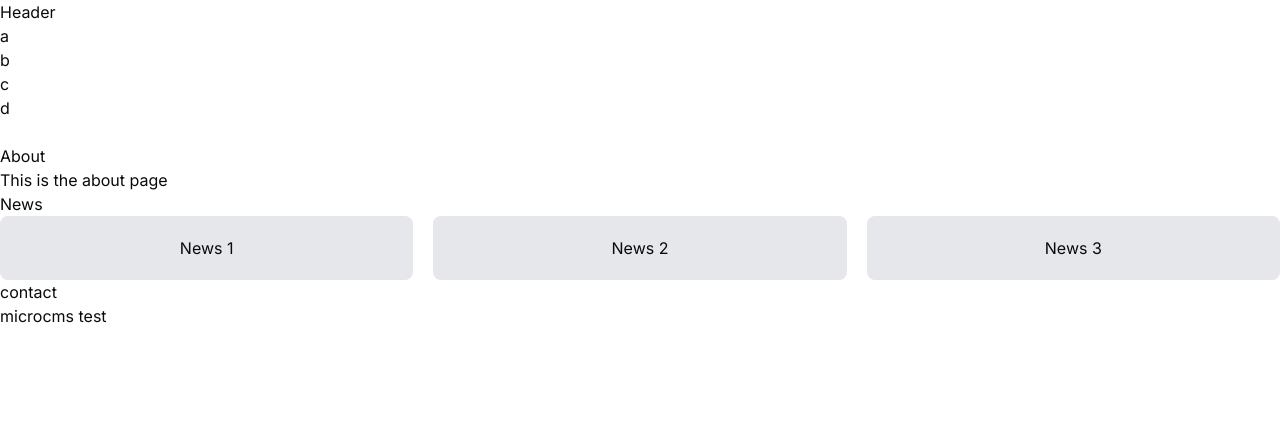
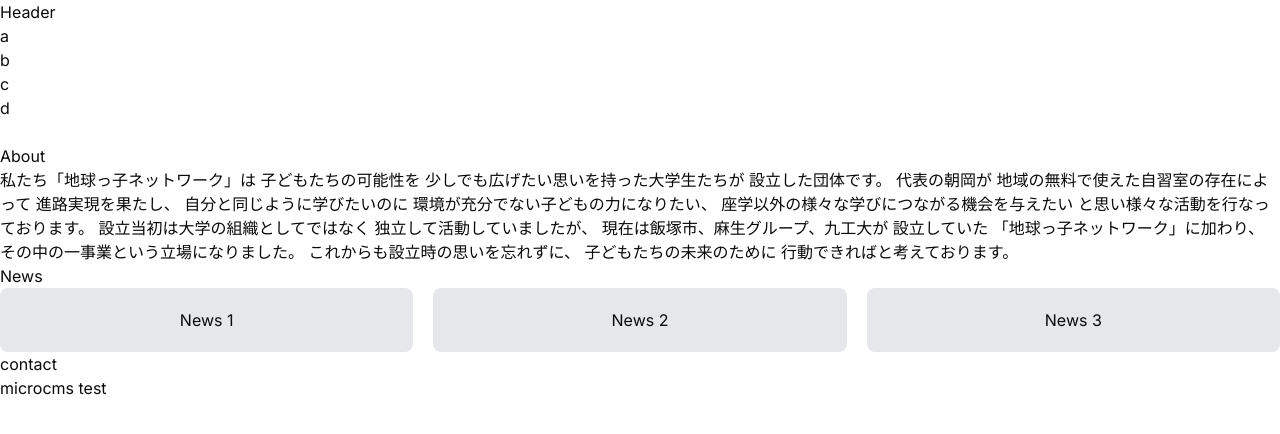
Before and after one commit to u5u5u5u/chinet_hp, a Next.js app: page / in a window 1280 px wide. Shown: the top 434 px of the page. Built offline with nearby package versions, Linux system fonts and the light colour scheme.

Commit message:
add:aboutの部分にとりあえず今のHPのテキスト挿入#54

```diff
--- a/src/components/About/index.tsx
+++ b/src/components/About/index.tsx
@@ -2,9 +2,21 @@ const About = () => {
   return (
     <div>
       <h2>About</h2>
-      <p>This is the about page</p>
+      <p>
+        私たち「地球っ子ネットワーク」は 子どもたちの可能性を
+        少しでも広げたい思いを持った大学生たちが 設立した団体です。 代表の朝岡が
+        地域の無料で使えた自習室の存在によって 進路実現を果たし、
+        自分と同じように学びたいのに 環境が充分でない子どもの力になりたい、
+        座学以外の様々な学びにつながる機会を与えたい
+        と思い様々な活動を行なっております。 設立当初は大学の組織としてではなく
+        独立して活動していましたが、 現在は飯塚市、麻生グループ、九工大が
+        設立していた 「地球っ子ネットワーク」に加わり、
+        その中の一事業という立場になりました。
+        これからも設立時の思いを忘れずに、 子どもたちの未来のために
+        行動できればと考えております。
+      </p>
     </div>
   );
-}
+};
 
 export default About;
```
